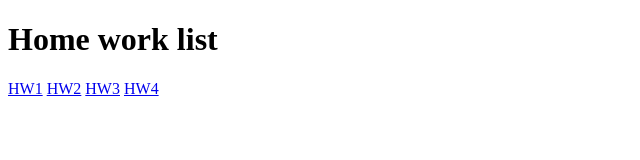
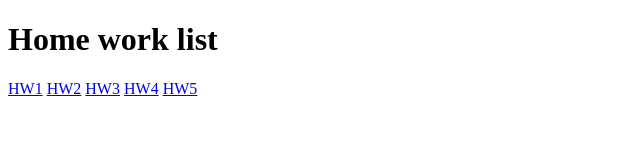
Before and after one commit to DovhanIvan/FE_127_Beetroot-Academy, a plain HTML site: page index.html in a window 1280 px wide. Shown: the full height of the page, 0-640 px from the left. Drawn offline with Linux system fonts and the light colour scheme.

Commit message:
add hw_5

```diff
--- a/index.html
+++ b/index.html
@@ -12,5 +12,6 @@
     <a href="hw_2/index.html">HW2</a>
     <a href="hw_3/index.html">HW3</a>
     <a href="hw_4/index.html">HW4</a>
+    <a href="hw_5/index.html">HW5</a>
 </body>
 </html>
```
